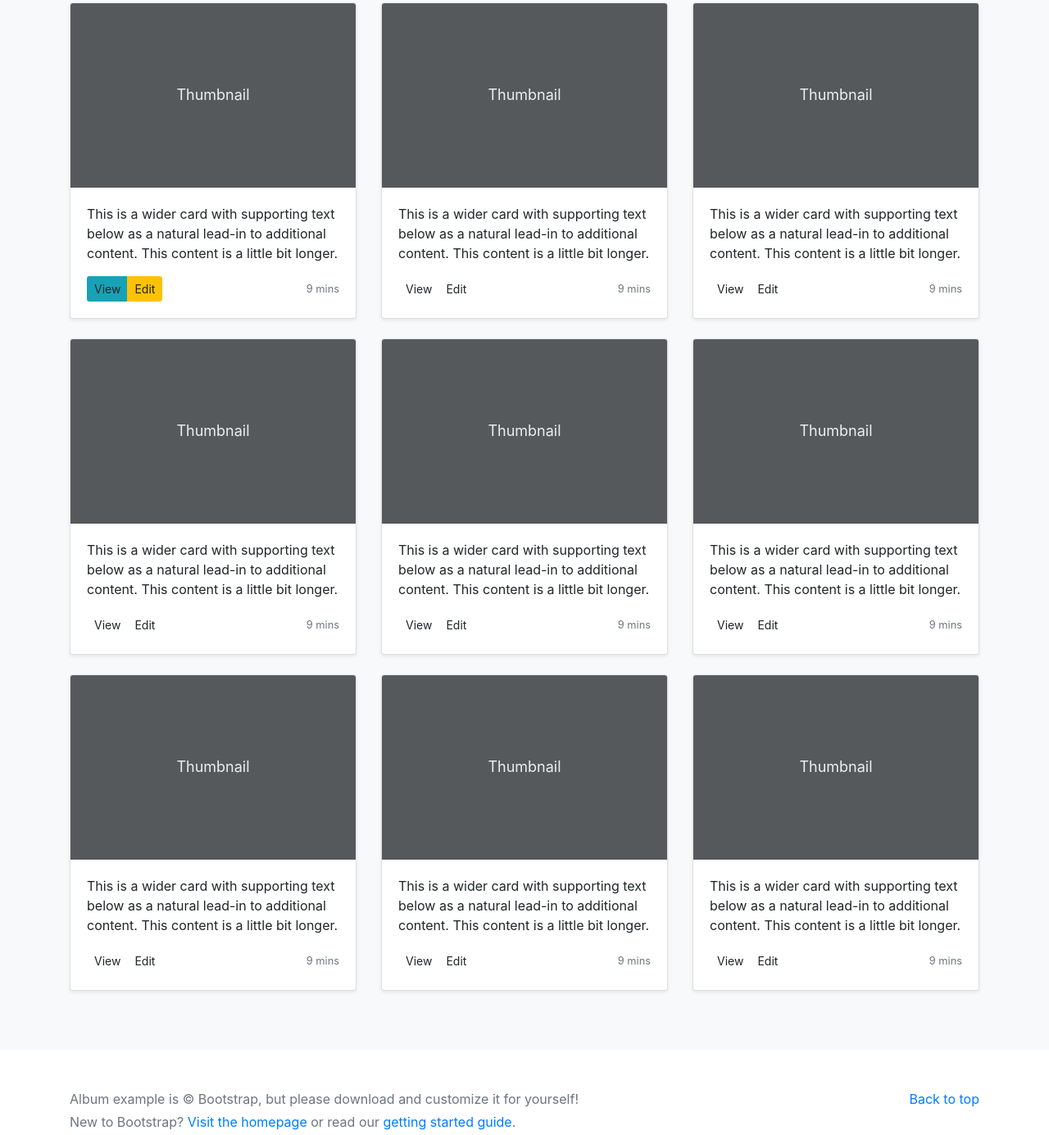
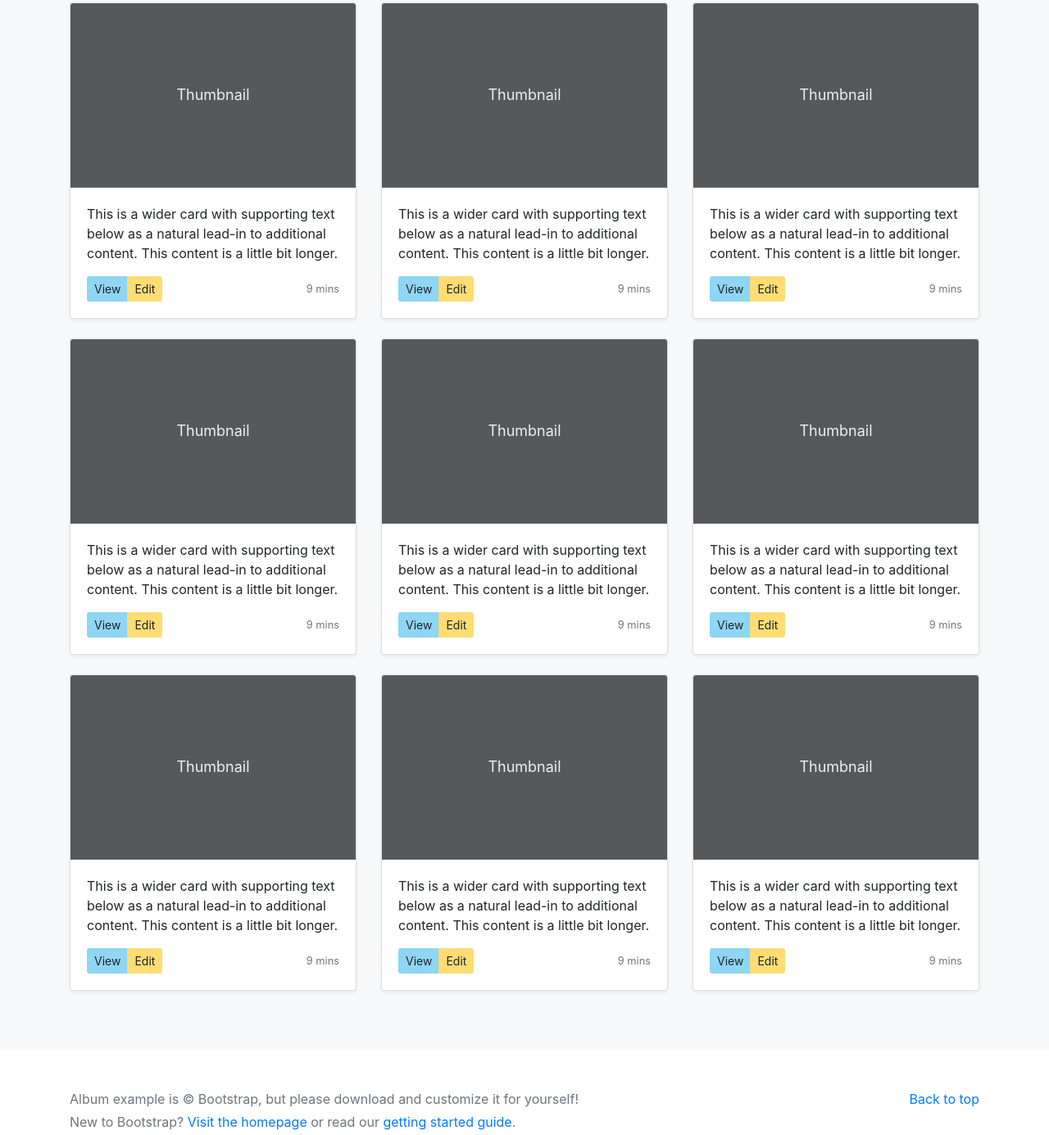
Before and after one commit to mohawk-responsive-ui-frameworks/sassing-up-bootstrap, a website: page public/index.html in a window 1280 px wide. Shown: the part 509-1894 px from the top of the page at 82% size. Drawn offline with nearby package versions, Linux system fonts and the light colour scheme; files that its build step writes are made by us from their sources.

Commit message:
modifying colour defaults

```diff
--- a/public/index.html
+++ b/public/index.html
@@ -88,8 +88,8 @@
 										content. This content is a little bit longer.</p>
 									<div class="d-flex justify-content-between align-items-center">
 										<div class="btn-group">
-											<button type="button" class="btn btn-sm">View</button>
-											<button type="button" class="btn btn-sm">Edit</button>
+											<button type="button" class="btn-view btn btn-sm">View</button>
+											<button type="button" class="btn-edit btn btn-sm">Edit</button>
 										</div>
 										<small class="text-muted">9 mins</small>
 									</div>
@@ -110,8 +110,8 @@
 										content. This content is a little bit longer.</p>
 									<div class="d-flex justify-content-between align-items-center">
 										<div class="btn-group">
-											<button type="button" class="btn btn-sm">View</button>
-											<button type="button" class="btn btn-sm">Edit</button>
+											<button type="button" class="btn-view btn btn-sm">View</button>
+											<button type="button" class="btn-edit btn btn-sm">Edit</button>
 										</div>
 										<small class="text-muted">9 mins</small>
 									</div>
@@ -132,8 +132,8 @@
 										content. This content is a little bit longer.</p>
 									<div class="d-flex justify-content-between align-items-center">
 										<div class="btn-group">
-											<button type="button" class="btn btn-sm">View</button>
-											<button type="button" class="btn btn-sm">Edit</button>
+											<button type="button" class="btn-view btn btn-sm">View</button>
+											<button type="button" class="btn-edit btn btn-sm">Edit</button>
 										</div>
 										<small class="text-muted">9 mins</small>
 									</div>
@@ -154,8 +154,8 @@
 										content. This content is a little bit longer.</p>
 									<div class="d-flex justify-content-between align-items-center">
 										<div class="btn-group">
-											<button type="button" class="btn btn-sm">View</button>
-											<button type="button" class="btn btn-sm">Edit</button>
+											<button type="button" class="btn-view btn btn-sm">View</button>
+											<button type="button" class="btn-edit btn btn-sm">Edit</button>
 										</div>
 										<small class="text-muted">9 mins</small>
 									</div>
@@ -176,8 +176,8 @@
 										content. This content is a little bit longer.</p>
 									<div class="d-flex justify-content-between align-items-center">
 										<div class="btn-group">
-											<button type="button" class="btn btn-sm">View</button>
-											<button type="button" class="btn btn-sm">Edit</button>
+											<button type="button" class="btn-view btn btn-sm">View</button>
+											<button type="button" class="btn-edit btn btn-sm">Edit</button>
 										</div>
 										<small class="text-muted">9 mins</small>
 									</div>
@@ -198,8 +198,8 @@
 										content. This content is a little bit longer.</p>
 									<div class="d-flex justify-content-between align-items-center">
 										<div class="btn-group">
-											<button type="button" class="btn btn-sm">View</button>
-											<button type="button" class="btn btn-sm">Edit</button>
+											<button type="button" class="btn-view btn btn-sm">View</button>
+											<button type="button" class="btn-edit btn btn-sm">Edit</button>
 										</div>
 										<small class="text-muted">9 mins</small>
 									</div>
@@ -220,8 +220,8 @@
 										content. This content is a little bit longer.</p>
 									<div class="d-flex justify-content-between align-items-center">
 										<div class="btn-group">
-											<button type="button" class="btn btn-sm">View</button>
-											<button type="button" class="btn btn-sm">Edit</button>
+											<button type="button" class="btn-view btn btn-sm">View</button>
+											<button type="button" class="btn-edit btn btn-sm">Edit</button>
 										</div>
 										<small class="text-muted">9 mins</small>
 									</div>
@@ -242,8 +242,8 @@
 										content. This content is a little bit longer.</p>
 									<div class="d-flex justify-content-between align-items-center">
 										<div class="btn-group">
-											<button type="button" class="btn btn-sm">View</button>
-											<button type="button" class="btn btn-sm">Edit</button>
+											<button type="button" class="btn-view btn btn-sm">View</button>
+											<button type="button" class="btn-edit btn btn-sm">Edit</button>
 										</div>
 										<small class="text-muted">9 mins</small>
 									</div>
--- a/sass/_bootstrap-config.scss
+++ b/sass/_bootstrap-config.scss
@@ -0,0 +1,2 @@
+$info: #8ed6f3;
+$warning: #ffdc74;
```
Also changed, not shown: README.md.
